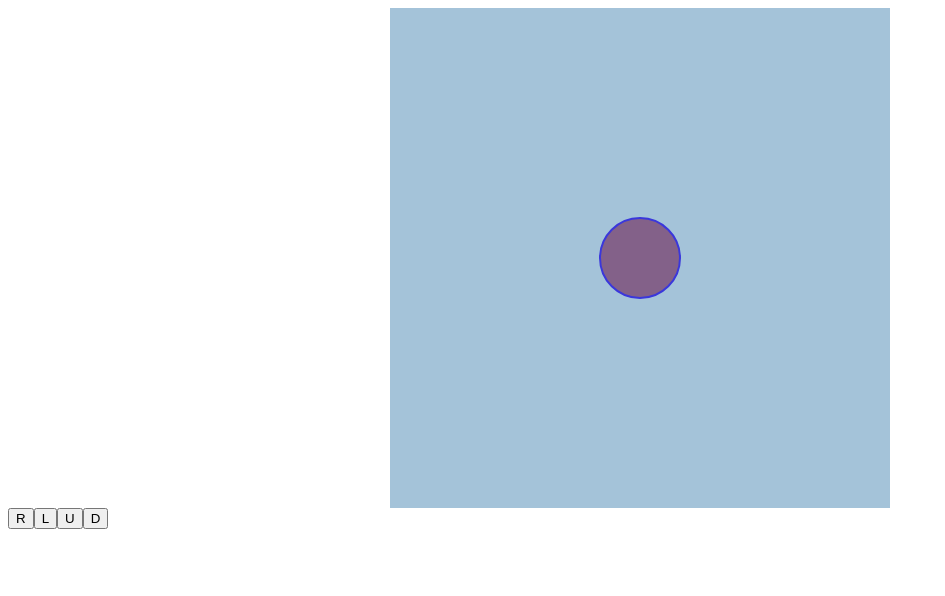
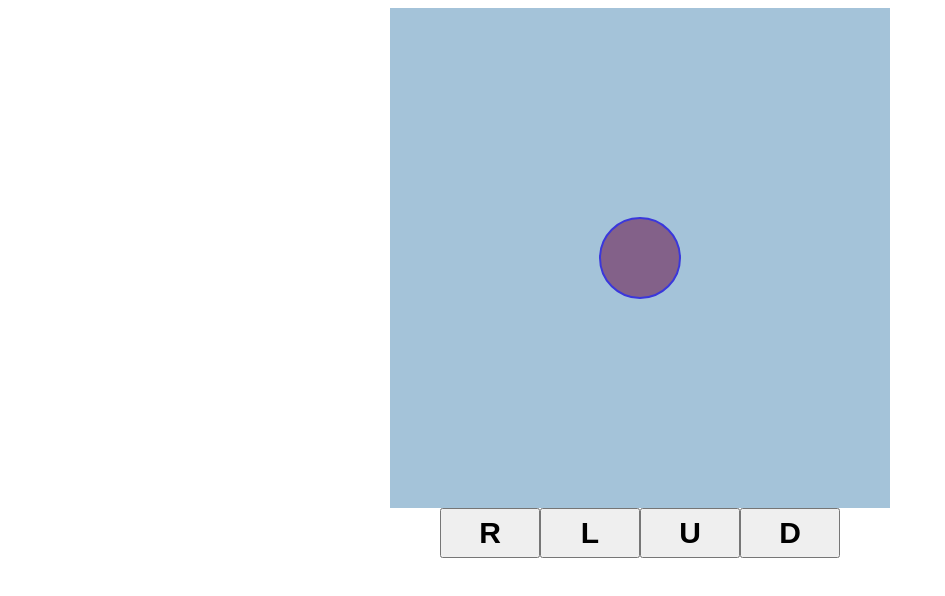
Before and after one commit to ArnabBanerji/angular_training, a website: page 02.html in a window 1280 px wide. Shown: the whole page, without its empty margins (0-945 px from the left). Drawn offline with nearby package versions, Linux system fonts and the light colour scheme.

Commit message:
Basic examples added.

```diff
--- a/02.html
+++ b/02.html
@@ -19,6 +19,18 @@
             stroke: #3a37db;
         }
 
+        .btn-wrapper {
+            text-align: center;
+        }
+
+        .btn-wrapper button {
+            display: inline-block;
+            height: 50px;
+            width: 100px;
+            font-size: 30px;
+            font-weight: 700;
+        }
+
     </style>
     <script src="bower_components/angular/angular.js"></script>
     <script src="02.js"></script>
@@ -26,9 +38,10 @@
 <body ng-app="positionChange">
 <div ng-controller="pcCtrl">
     <svg class=wrapper>
-        <circle class="box" ng-attr-cx="{{boxStyle.left}}" ng-attr-cy="{{boxStyle.top}}" r="40px" stroke-width="2"></circle>
+        <circle class="box" ng-attr-cx="{{boxStyle.left}}" ng-attr-cy="{{boxStyle.top}}" r="40px"
+                stroke-width="2"></circle>
     </svg>
-    <div>
+    <div class="btn-wrapper">
         <button ng-repeat="move in moves" ng-click="moveBox($index)">{{move}}</button>
     </div>
 </div>
```
Also changed, not shown: 00.html (+8 -8 lines), 00.js (+6 -5 lines).
